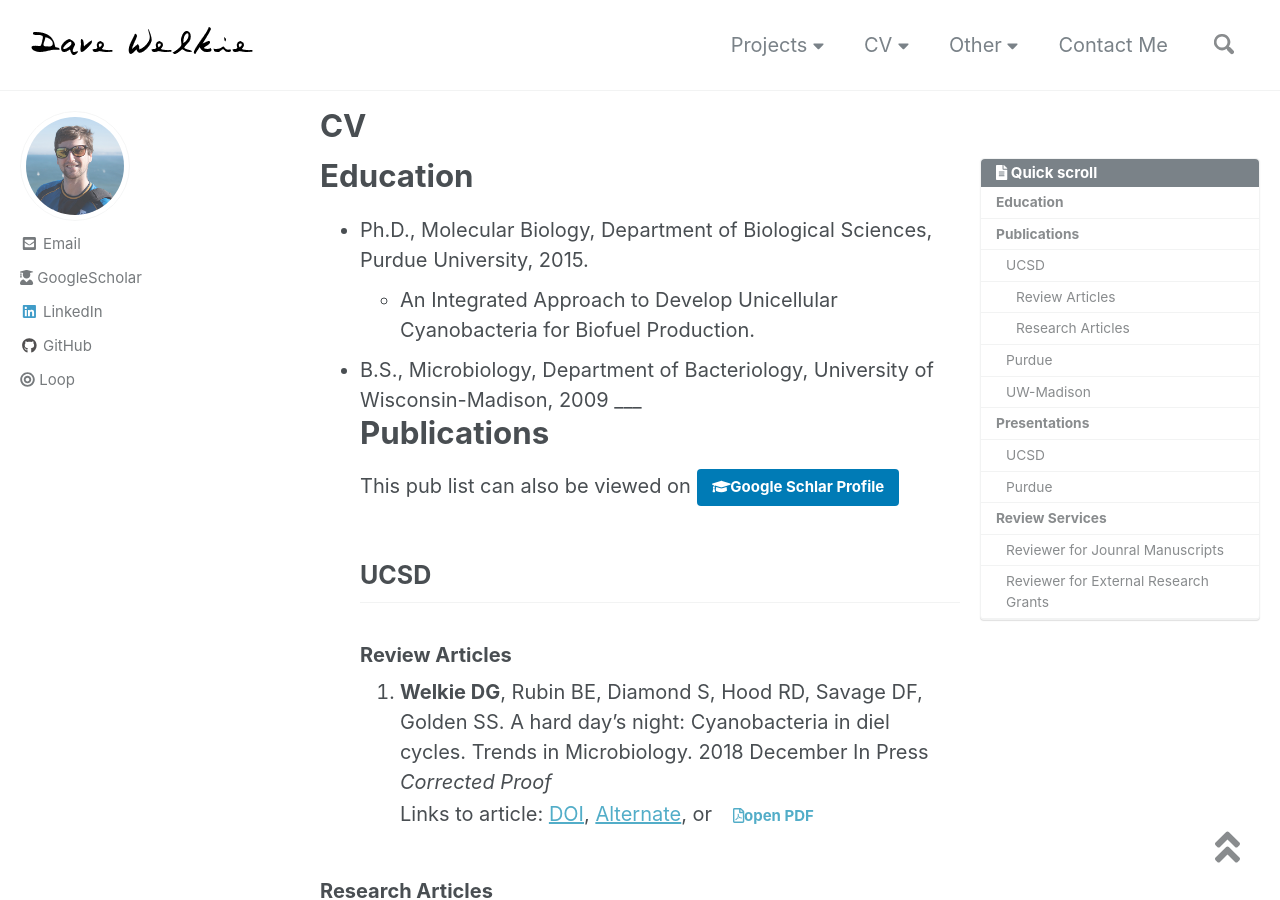
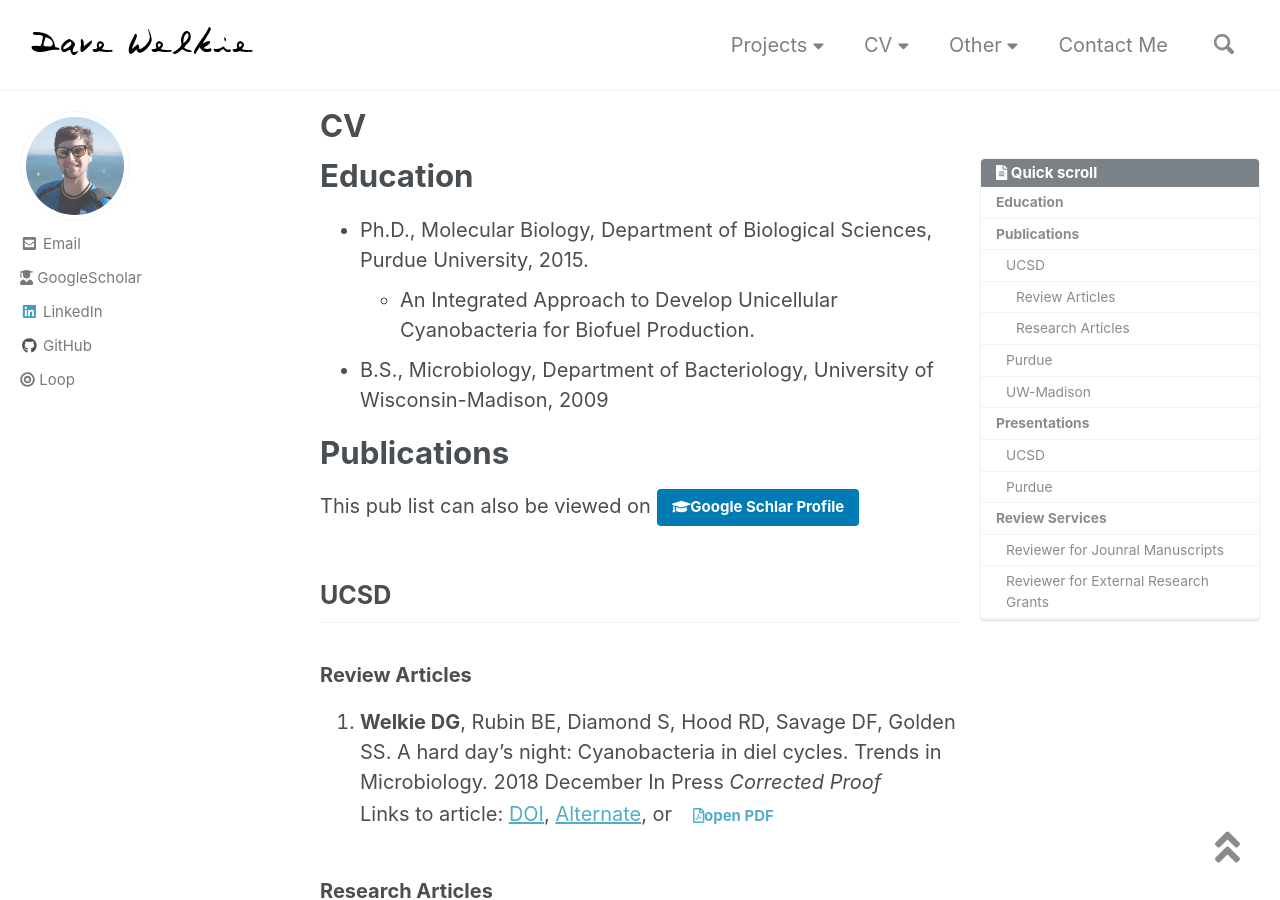
Before and after one commit to dwelkie/dwelkie.github.io, a Jekyll site: the page built from _pages/CV.md, in a window 1280 px wide and 900 px high. Built offline with Jekyll 4.4.1, drawn with Linux system fonts in a browser that asks for light colours; nearby versions of some CDN libraries.

Commit message:
Update CV.md

```diff
--- a/_pages/CV.md
+++ b/_pages/CV.md
@@ -14,7 +14,7 @@ toc_label: "Quick scroll"
 * Ph.D., Molecular Biology, Department of Biological Sciences, Purdue University, 2015.
   * An Integrated Approach to Develop Unicellular Cyanobacteria for Biofuel Production.
 * B.S.,   Microbiology, Department of Bacteriology, University of Wisconsin-Madison, 2009
-___
+<bk/>
 # Publications
 This pub list can also be viewed on <a href="https://scholar.google.com/citations?user=a_M2Gc4AAAAJ&hl=en={{ page.url | absolute_url | url_encode }}" class="btn btn--linkedin" onclick="tab.open(this.href, 'tab); return false;" title="{{ site.data.ui-text[site.locale].share_on_label | default: 'Open tab for' }} Google Scholar"><i class="fas fa-graduation-cap" aria-hidden="true"></i><span>Google Schlar Profile</span></a>
 ## UCSD
@@ -30,6 +30,7 @@ Links to article: [Pubmed](https://www.ncbi.nlm.nih.gov/pubmed/29991601){:target
 4. Rubin BE, Huynh TN, **Welkie DG**, Diamond S, Simkovsky R, Pierce EC, et al. High-throughput interaction screens illuminate the role of c-di-AMP in cyanobacterial nighttime survival. PLoS Genetics. 2018 Apr 14;4:e1007301 <br/>
 Links to article: [Pubmed](https://www.ncbi.nlm.nih.gov/pubmed/29608558){:target="_blank"}, [DOI](https://doi.org/10.1371/journal.pgen.1007301){:target="_blank"}, or:<a class="btn btn-success btn-lg" href="https://drive.google.com/open?id=1YF5qtAZzlKsyA7ic3LZSWBq-Pe6_eSSJ" target="_blank" ><i class="far fa-file-pdf"></i>open PDF
 5.   Broddrick JT¹ , Rubin BE¹, **Welkie DG**¹ , Du D, Mih N, Diamond S, Lee JJ, Golden SS, Palsson BO. Unique attributes of cyanobacterial metabolism revealed by improved genome-scale metabolic modeling and essential gene analysis. Proceedings of the National Academy of Sciences. 2016. Dec 113;51:E8344-E8353. ¹co-1st authorship <br/>  Links to article: [Pubmed](https://www.ncbi.nlm.nih.gov/pubmed/27911809){:target="_blank"}, [DOI](https://doi.org/10.1073/pnas.1613446113){:target="_blank"}, or<a class="btn btn-success btn-lg" href="https://drive.google.com/open?id=1g8nSXTIxjOnFs6LV8sU_zyxZlm0jNWZj" target="_blank" ><i class="far fa-file-pdf"></i>open PDF
+
 ## Purdue
 6.   **Welkie DG**, Lee BH, Sherman LA. Altering the structure of carbohydrate storage granules in the cyanobacterium *Synechocystis* sp. strain PCC 6803 through branching-enzyme truncations. Journal of Bacteriology 2015 Dec 198:701-710. <br/>
 Links to article: [Pubmed](https://www.ncbi.nlm.nih.gov/pubmed/26668264){:target="_blank"}, [DOI](https://doi.org/10.1128/JB.00830-15){:target="_blank"}, or<a class="btn btn-success btn-lg" href="https://drive.google.com/open?id=1QE9B8kivtV29aVOk0OXDP0jNN2_bJV_Q" target="_blank" ><i class="far fa-file-pdf"></i>open PDF
@@ -37,6 +38,7 @@ Links to article: [Pubmed](https://www.ncbi.nlm.nih.gov/pubmed/26668264){:target
 Links to article: [Pubmed](https://www.ncbi.nlm.nih.gov/pubmed/25547186){:target="_blank"},[DOI](https://doi.org/10.1186/1471-2164-15-1185){:target="_blank"}, or<a class="btn btn-success btn-lg" href="https://drive.google.com/open?id=1wFPTqduSg5XnYQjx3QbliGQbiuaZBXMS" target="_blank" ><i class="far fa-file-pdf"></i>open PDF
 8.   **Welkie DG**, Sherman DM, Chrisler WB, Orr G, Sherman LA. Analysis of carbohydrate storage granules in the diazotrophic cyanobacterium *Cyanothece* sp PCC 7822. Photosynthesis Research 2013 Nov 118(1-2):25-36. <br/>
 Links to article: [Pubmed](https://www.ncbi.nlm.nih.gov/pubmed/24142038){:target="_blank"}, [DOI](https://doi.org/10.1007/s11120-013-9941-z){:target="_blank"}, or<a class="btn btn-success btn-lg" href="https://drive.google.com/open?id=1JCrYEhuD9F8kURterbRSE07OF3k3k4--" target="_blank" ><i class="far fa-file-pdf"></i>open PDF
+
 ## UW-Madison
 9. Shade A, Read JS, **Welkie DG**, Kratz TK, Wu CH, McMahon KD. Resistance, resilience and recovery: Aquatic bacterial dynamics after water column disturbance. Environmental Microbiology 2011 Oct 13;10:2752-2767. <br/>
 Links to article: [Pubmed](https://www.ncbi.nlm.nih.gov/pubmed/21883795){:target="_blank"}, [DOI](https://doi.org/10.1111/j.1462-2920.2011.02546.x){:target="_blank"}
@@ -45,7 +47,7 @@ Links to article: [Pubmed](https://www.ncbi.nlm.nih.gov/pubmed/19615457){:target
 
 If you have trouble accessing nay of the above linked files, [contact me](/Contact).
 {: .notice--success}
-___
+
 # Presentations
 
 ## UCSD
@@ -77,7 +79,7 @@ ___
 
 If you would like more info of a talk or poster, [contact me!](/Contact).
 {: .notice--success}
-___
+
 # Review Services
 ## Reviewer for Jounral Manuscripts
 I have acted as a peer reviewer to the following journals:
```
